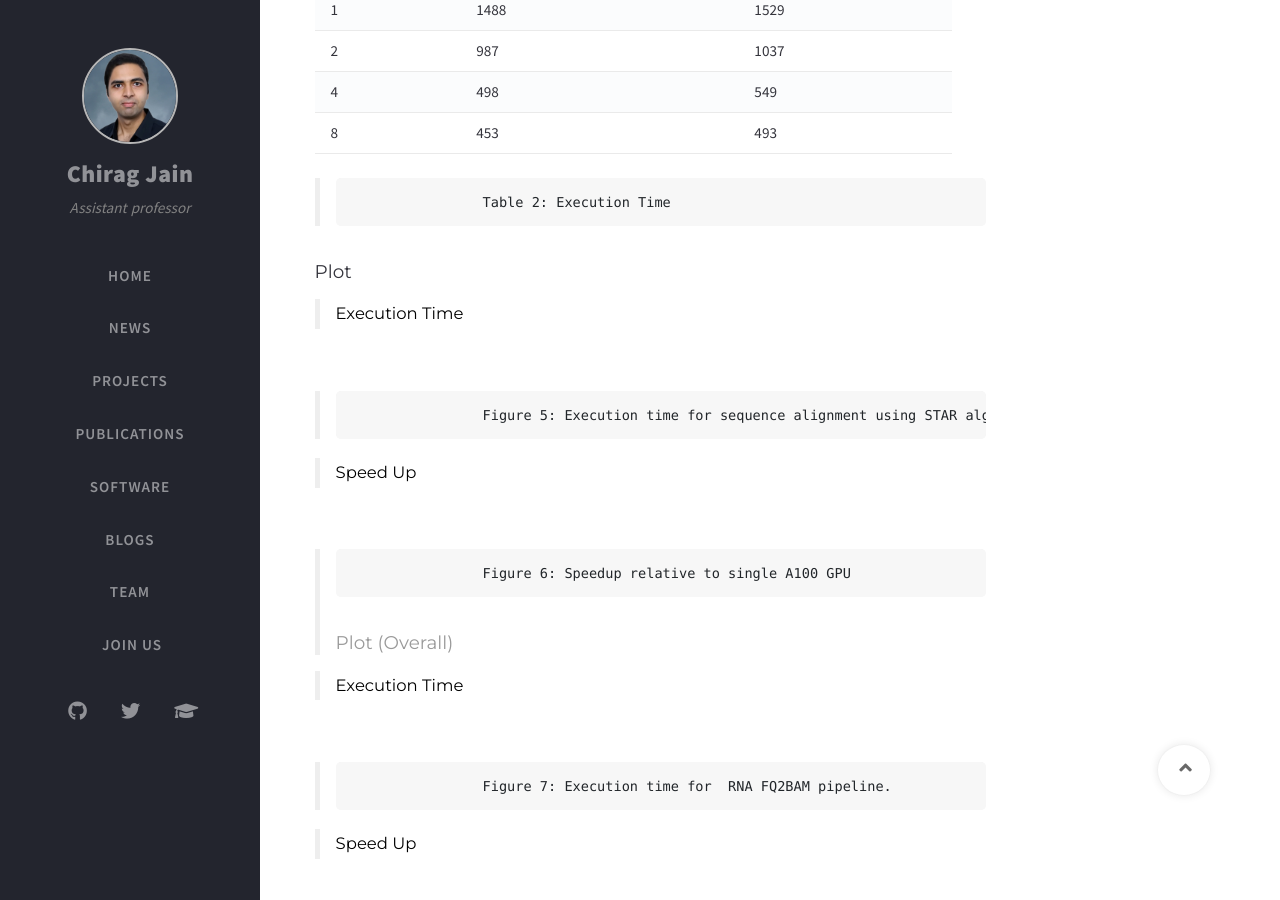
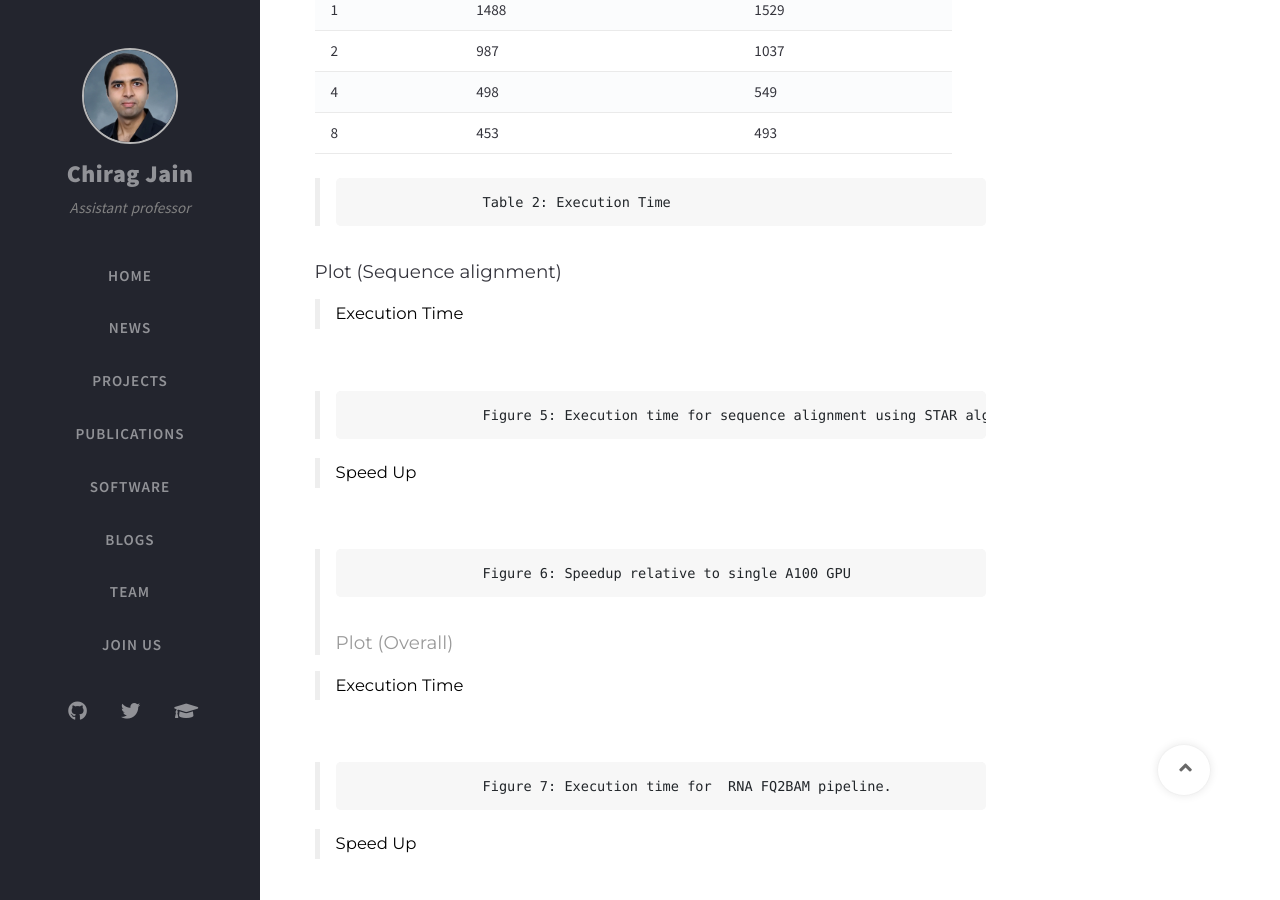
Before and after one commit to at-cg/at-cg.github.io, a Jekyll site: the page built from _posts/2021-10-14-ParaBricks-WGS.md, in a window 1280 px wide and 900 px high, scrolled down 2501 px. Built offline with Jekyll 4.4.1, drawn with Linux system fonts in a browser that asks for light colours; nearby versions of some CDN libraries; comment, search, counter and statistics services are not loaded.

```diff
--- a/_posts/2021-10-14-ParaBricks-WGS.md
+++ b/_posts/2021-10-14-ParaBricks-WGS.md
@@ -86,7 +86,7 @@ Nvidia Ampere A100 GPUs exploit wide SIMT architecture to accelerate world's mos
 
 >                     Table 2: Execution Time
 
-#### Plot
+#### Plot (Sequence alignment)
 
 > Execution Time
 
```
